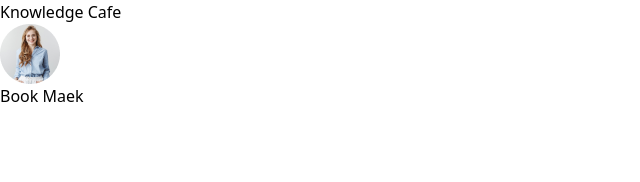
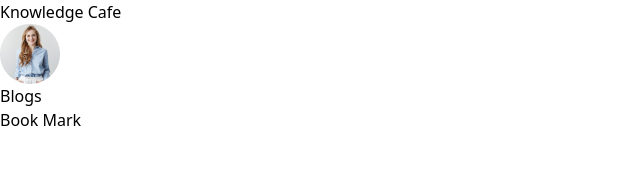
Before and after one commit to SM-Rakibul-Hasan-Rakib/react-knowledge-cafe, a React (Vite) app: page / in a window 1280 px wide. Shown: the top 182 px of the page, without its empty margins (0-640 px from the left). Built offline with nearby package versions, Linux system fonts and the light colour scheme.

Commit message:
update header add

```diff
--- a/src/App.jsx
+++ b/src/App.jsx
@@ -11,7 +11,7 @@ function App() {
   return (
     <>
     <Header></Header>
-    <div>
+    <div className="md:flex">
     <Blogs></Blogs>
     <Bookmark></Bookmark>
     </div>
--- a/src/Components/Blogs/Blogs.jsx
+++ b/src/Components/Blogs/Blogs.jsx
@@ -10,8 +10,8 @@ const Blogs = () => {
     .then(data => setBlogs(data))
   })
   return (
-    <div>
-
+    <div className="md:w-2/3">
+      <h1 className="text-4xl">Blogs</h1>
     </div>
   );
 };
--- a/src/Components/Bookmark/Bookmark.jsx
+++ b/src/Components/Bookmark/Bookmark.jsx
@@ -1,9 +1,7 @@
-
-
 const Bookmark = () => {
   return (
-    <div>
-      <h2>Book Maek</h2>
+    <div className="md:w-1/3">
+      <h2>Book Mark</h2>
     </div>
   );
 };
--- a/src/Components/Header/Header.jsx
+++ b/src/Components/Header/Header.jsx
@@ -1,10 +1,10 @@
 import profile from "../../assets/images/profile.png";
 const Header = () => {
   return (
-    <div className="flex justify-between items-center p-4 mx-4 border-b-2">
+    <header className="flex justify-between items-center p-4 mx-4 border-b-2">
       <h1 className="text-4xl font-bold">Knowledge Cafe</h1>
       <img src={profile} alt="" />
-    </div>
+    </header>
   );
 };
 
```
